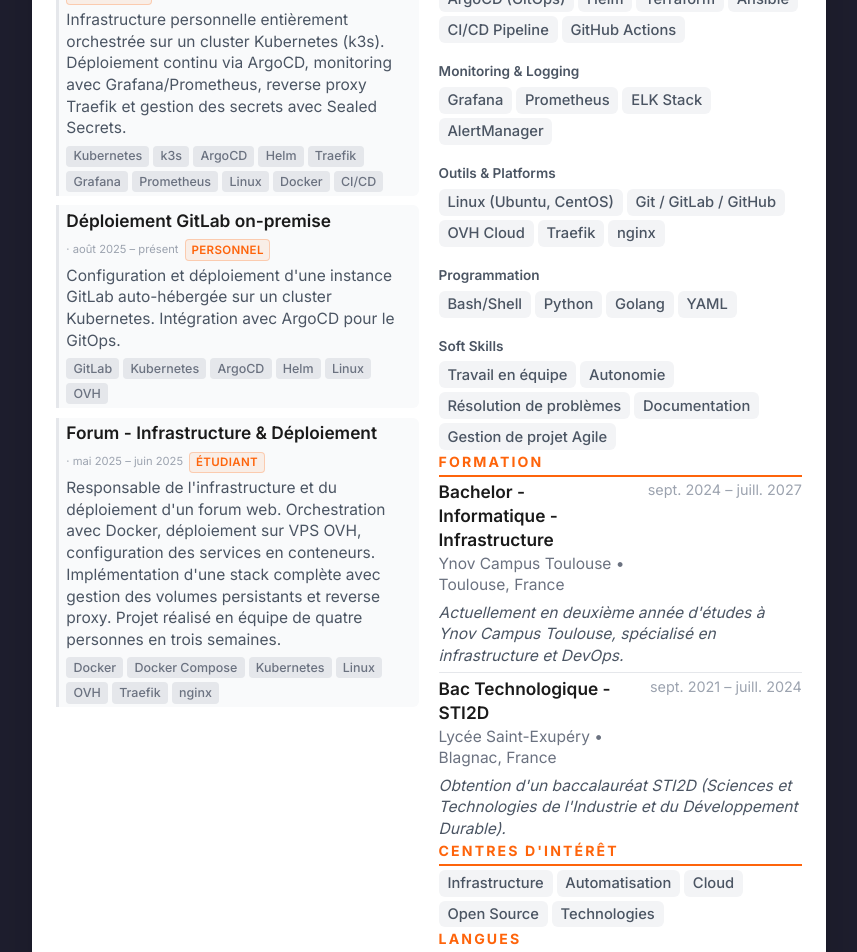
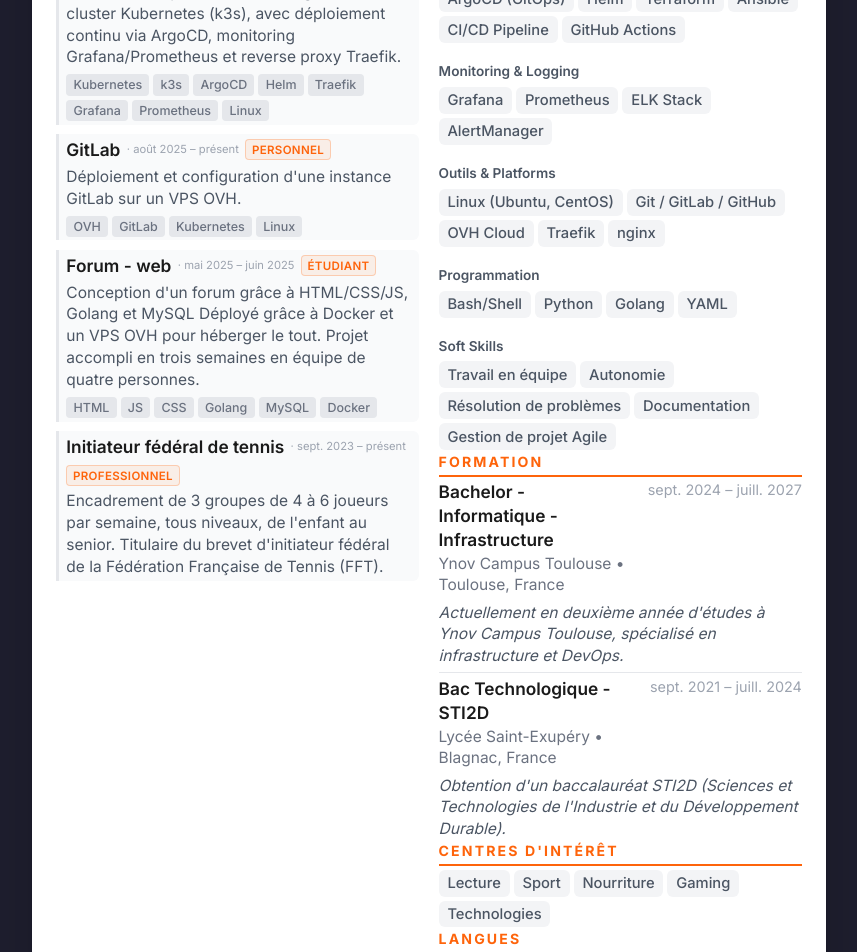
Before and after one commit to zoom26042604/cv, a Next.js app: page / in a window 1280 px wide. Shown: the part 420-1372 px from the top of the page, without its empty margins (211-1068 px from the left). Built offline with nearby package versions, Linux system fonts and the light colour scheme.

Commit message:
refactor: extract shared CV data (projects, languages, interests, personal info)

```diff
--- a/data/cv-data.adminsys.ts
+++ b/data/cv-data.adminsys.ts
@@ -14,7 +14,7 @@
 export const cvDataAdminSys: CVData = {
     personal: {
         name: 'Nathan FERRE',
-    title: "Administrateur Système en formation",
+        title: "Étudiant en informatique, en recherche de alternance/stage",
         subtitle: "Rythme de travail : 2 semaines en entreprise, 1 semaine à l'école dès septembre 2026",
         email: 'nathanferre06@gmail.com',
         location: 'Toulouse, France',
@@ -22,9 +22,8 @@
         github: 'zoom26042604',
         linkedin: 'nathan-ferre',
         avatar: '/profile.jpg',
-    summary: `Étudiant en informatique spécialisé en administration système et infrastructure.
-    Passionné par la sécurité des systèmes, l'administration Linux/Windows et la gestion réseau.
-    Je gère et sécurise les infrastructures informatiques d'entreprise.`,
+        summary: `Étudiant en informatique passionné, à Ynov Toulouse.
+    J'aime développer et mettre en place des solutions, sites et applications en tout genre. Curieux et patient, je suis toujours à la recherche de nouveaux défis et d'opportunités d'apprentissage.`,
     },
     experience: [],
     education: [
@@ -53,58 +52,41 @@
     projects: [
     {
       id: 'proj-1',
-      name: 'Homelab - Infrastructure Personnelle',
+      name: 'Homelab',
       type: 'personal',
-      description: 'Construction et gestion d\'un homelab complet avec infrastructure virtualisée. Gestion des services, des utilisateurs, de la sécurité réseau et des sauvegardes.',
-      technologies: [
-        'Linux',
-        'Proxmox',
-        'Virtualization',
-        'Networking',
-        'Storage Management',
-        'Bash',
-        'Docker',
-      ],
+      description: 'Infrastructure personnelle hébergée sur un cluster Kubernetes (k3s), avec déploiement continu via ArgoCD, monitoring Grafana/Prometheus et reverse proxy Traefik.',
+      technologies: ['Kubernetes', 'k3s', 'ArgoCD', 'Helm', 'Traefik', 'Grafana', 'Prometheus', 'Linux'],
       startDate: '2025-01-01',
       endDate: '',
     },
     {
-      id: 'proj-2',
-      name: 'Configuration Serveur GitLab',
+      id: 'proj-3',
+      name: 'GitLab',
       type: 'personal',
-      description: "Déploiement et administration d'une instance GitLab sur serveur dédié. Gestion des utilisateurs, des projets, des sauvegardes et de la haute disponibilité.",
-      technologies: [
-        'GitLab',
-        'Linux',
-        'OVH',
-        'Backup Strategy',
-        'System Administration',
-        'Monitoring',
-      ],
+      description: "Déploiement et configuration d'une instance GitLab sur un VPS OVH.",
+      technologies: ['OVH', 'GitLab', 'Kubernetes', 'Linux'],
       startDate: '2025-08-15',
       endDate: '',
     },
     {
       id: 'forum-1',
-      name: 'Forum - Administration & Sécurité',
+      name: 'Forum - web',
       type: 'student',
-      description: `Responsable de l'administration et de la sécurité de l'infrastructure du forum.
-        Gestion des serveurs Linux, configuration des pare-feu, gestion des utilisateurs et des permissions.
-        Mise en place de sauvegardes, monitoring des performances et gestion de la continuité de service.
-        Projet réalisé en équipe de quatre personnes en trois semaines.`,
-      technologies: [
-        'Linux Administration',
-        'Bash',
-        'Firewall',
-        'User Management',
-        'Backup',
-        'Monitoring',
-        'Database Admin',
-      ],
+      description: `Conception d'un forum grâce à HTML/CSS/JS, Golang et MySQL\nDéployé grâce à Docker et un VPS OVH pour héberger le tout.\n\nProjet accompli en trois semaines en équipe de quatre personnes.`,
+      technologies: ['HTML', 'JS', 'CSS', 'Golang', 'MySQL', 'Docker'],
       url: '',
       github: '',
       startDate: '2025-05-26',
       endDate: '2025-06-13',
+    },
+    {
+      id: 'exp-tennis',
+      name: 'Initiateur fédéral de tennis',
+      type: 'professional',
+      description: 'Encadrement de 3 groupes de 4 à 6 joueurs par semaine, tous niveaux, de l\'enfant au senior.\nTitulaire du brevet d\'initiateur fédéral de la Fédération Française de Tennis (FFT).',
+      technologies: [],
+      startDate: '2023-09-01',
+      endDate: '',
     },
   ],
     skills: [
@@ -174,11 +156,5 @@
         { name: 'Français', level: 'Maternelle', flag: 'fr' },
         { name: 'Anglais', level: 'B2', flag: 'gb' },
     ],
-  interests: [
-    'Sécurité informatique',
-    'Administration système',
-    'Réseau',
-    'Linux',
-    'Open Source',
-  ],
+    interests: ['Lecture', 'Sport', 'Nourriture', 'Gaming', 'Technologies'],
 };
--- a/data/cv-data.devops.ts
+++ b/data/cv-data.devops.ts
@@ -14,7 +14,7 @@
 export const cvDataDevOps: CVData = {
     personal: {
         name: 'Nathan FERRE',
-    title: "DevOps Engineer en formation",
+        title: "Étudiant en informatique, en recherche de alternance/stage",
         subtitle: "Rythme de travail : 2 semaines en entreprise, 1 semaine à l'école dès septembre 2026",
         email: 'nathanferre06@gmail.com',
         location: 'Toulouse, France',
@@ -22,9 +22,8 @@
         github: 'zoom26042604',
         linkedin: 'nathan-ferre',
         avatar: '/profile.jpg',
-    summary: `Étudiant en informatique spécialisé en infrastructure et DevOps.
-    Passionné par l'automatisation, les conteneurs et l'orchestration Kubernetes.
-    Je conçois et déploie des infrastructures scalables et fiables.`,
+        summary: `Étudiant en informatique passionné, à Ynov Toulouse.
+    J'aime développer et mettre en place des solutions, sites et applications en tout genre. Curieux et patient, je suis toujours à la recherche de nouveaux défis et d'opportunités d'apprentissage.`,
     },
     experience: [],
     education: [
@@ -53,35 +52,41 @@
 projects: [
     {
       id: 'proj-1',
-      name: 'Homelab Kubernetes',
+      name: 'Homelab',
       type: 'personal',
-      description: 'Infrastructure personnelle entièrement orchestrée sur un cluster Kubernetes (k3s). Déploiement continu via ArgoCD, monitoring avec Grafana/Prometheus, reverse proxy Traefik et gestion des secrets avec Sealed Secrets.',
-      technologies: ['Kubernetes', 'k3s', 'ArgoCD', 'Helm', 'Traefik', 'Grafana', 'Prometheus', 'Linux', 'Docker', 'CI/CD'],
+      description: 'Infrastructure personnelle hébergée sur un cluster Kubernetes (k3s), avec déploiement continu via ArgoCD, monitoring Grafana/Prometheus et reverse proxy Traefik.',
+      technologies: ['Kubernetes', 'k3s', 'ArgoCD', 'Helm', 'Traefik', 'Grafana', 'Prometheus', 'Linux'],
       startDate: '2025-01-01',
       endDate: '',
     },
     {
       id: 'proj-3',
-      name: 'Déploiement GitLab on-premise',
+      name: 'GitLab',
       type: 'personal',
-      description: "Configuration et déploiement d'une instance GitLab auto-hébergée sur un cluster Kubernetes. Intégration avec ArgoCD pour le GitOps.",
-      technologies: ['GitLab', 'Kubernetes', 'ArgoCD', 'Helm', 'Linux', 'OVH'],
+      description: "Déploiement et configuration d'une instance GitLab sur un VPS OVH.",
+      technologies: ['OVH', 'GitLab', 'Kubernetes', 'Linux'],
       startDate: '2025-08-15',
       endDate: '',
     },
     {
       id: 'forum-1',
-      name: 'Forum - Infrastructure & Déploiement',
+      name: 'Forum - web',
       type: 'student',
-      description: `Responsable de l'infrastructure et du déploiement d'un forum web.
-        Orchestration avec Docker, déploiement sur VPS OVH, configuration des services en conteneurs.
-        Implémentation d'une stack complète avec gestion des volumes persistants et reverse proxy.
-        Projet réalisé en équipe de quatre personnes en trois semaines.`,
-      technologies: ['Docker', 'Docker Compose', 'Kubernetes', 'Linux', 'OVH', 'Traefik', 'nginx'],
+      description: `Conception d'un forum grâce à HTML/CSS/JS, Golang et MySQL\nDéployé grâce à Docker et un VPS OVH pour héberger le tout.\n\nProjet accompli en trois semaines en équipe de quatre personnes.`,
+      technologies: ['HTML', 'JS', 'CSS', 'Golang', 'MySQL', 'Docker'],
       url: '',
       github: '',
       startDate: '2025-05-26',
       endDate: '2025-06-13',
+    },
+    {
+      id: 'exp-tennis',
+      name: 'Initiateur fédéral de tennis',
+      type: 'professional',
+      description: 'Encadrement de 3 groupes de 4 à 6 joueurs par semaine, tous niveaux, de l\'enfant au senior.\nTitulaire du brevet d\'initiateur fédéral de la Fédération Française de Tennis (FFT).',
+      technologies: [],
+      startDate: '2023-09-01',
+      endDate: '',
     },
   ],
     skills: [
@@ -141,5 +146,5 @@
         { name: 'Français', level: 'Maternelle', flag: 'fr' },
         { name: 'Anglais', level: 'B2', flag: 'gb' },
     ],
-  interests: ['Infrastructure', 'Automatisation', 'Cloud', 'Open Source', 'Technologies'],
+    interests: ['Lecture', 'Sport', 'Nourriture', 'Gaming', 'Technologies'],
 };
```
Also changed, not shown: 1 other file (tests, documents, lock files or other folders). Lines whose indentation alone changed are shown as unchanged.
